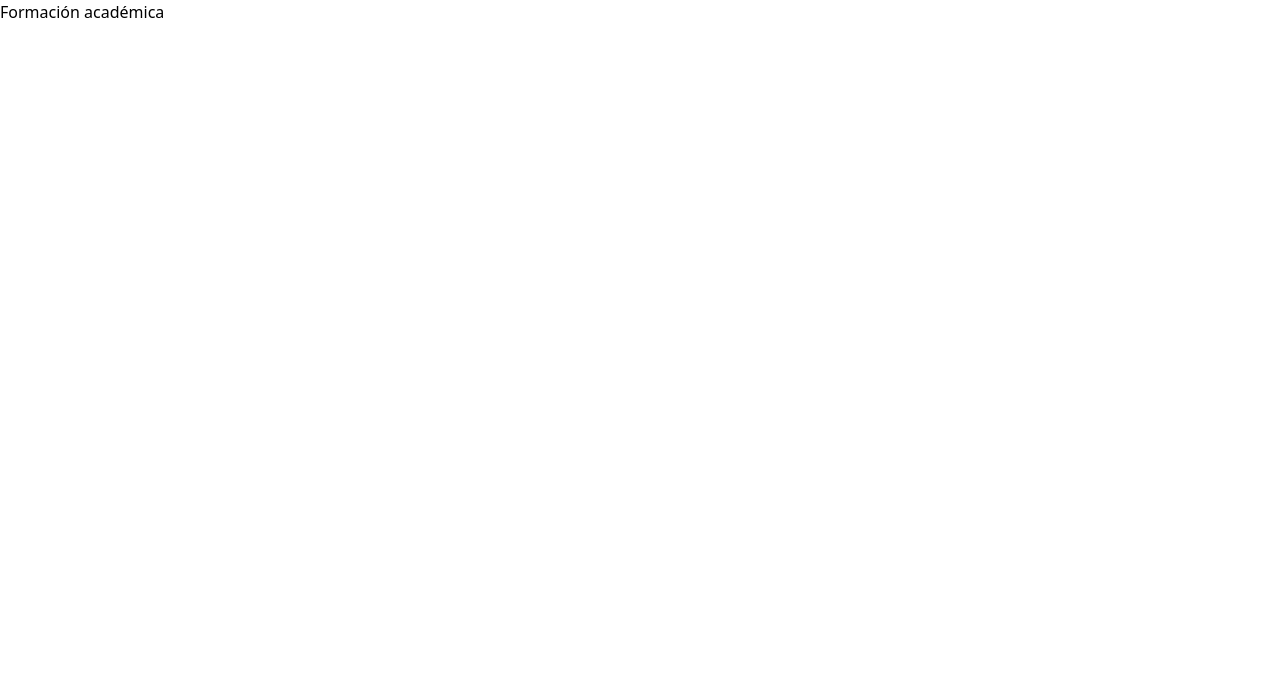
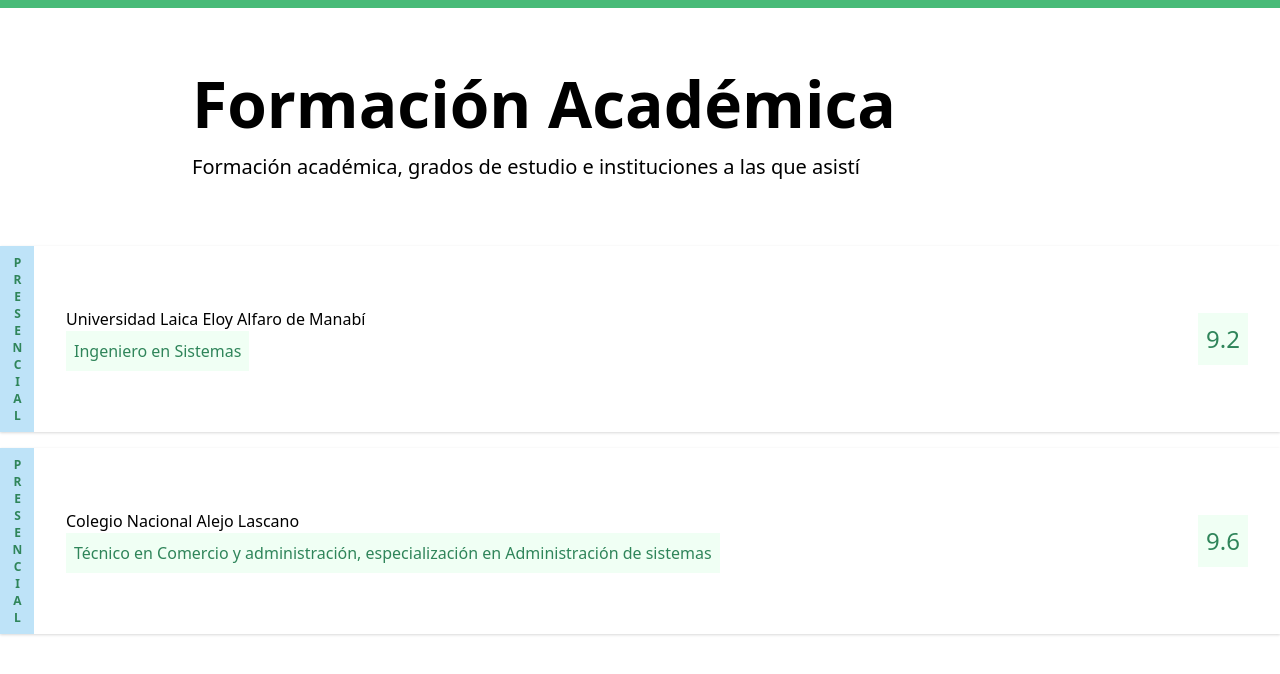
Before and after one commit to HuAnPQ/mi-portafolio-web, a Gatsby site: page /presencial in a window 1280 px wide. Built offline with nearby package versions, Linux system fonts and the light colour scheme; Gatsby itself is replaced by a stand-in of ours.

Commit message:
Vista de Educacion - dinamicas

```diff
--- a/src/components/post.js
+++ b/src/components/post.js
@@ -11,7 +11,9 @@
             <div className="p-8">
                 <h4 className="font-bold h-16 overflow-y-hidden">{element.title}</h4>
                 <div className="text-center mt-8">
-                    <a href={element.link} className="btn">Leer</a>
+                    <a href={element.link} className="btn" target="_blank" rel="noopener noreferrer">
+                        Leer
+                    </a>
                 </div>
             </div>
         </div>
--- a/src/data/educacion/presencial.json
+++ b/src/data/educacion/presencial.json
@@ -10,8 +10,8 @@
         },
         {
             "name": "Colegio Nacional Alejo Lascano",
-            "score": "Técnico en Comercio y administración, especialización en Administración de sistemas",
-            "degree": "9.6"
+            "degree": "Técnico en Comercio y administración, especialización en Administración de sistemas",
+            "score": "9.6"
         }
     ]
 }
--- a/src/styles/global.css
+++ b/src/styles/global.css
@@ -9,6 +9,7 @@
 }
 
 .repos-list{
+    column-width: 25%;
     columns: 3;
     -moz-columns: 3;
     column-rule: 1px solid;
@@ -16,5 +17,12 @@
 }
 
 .repos-list li{
+    @apply p-4;
     break-inside: avoid-column;
 }
+
+.vertical-text{
+    writing-mode: vertical-rl;
+    text-orientation: upright;
+    @apply bg-blue-200 text-green-700 text-xs text-center uppercase font-bold p-2 inline-block;
+}
--- a/src/templates/education.js
+++ b/src/templates/education.js
@@ -2,12 +2,57 @@
 import { graphql } from 'gatsby';
 
 export default (props) => {
-    console.log('props.data :', props.data);
+    const pageData = props.data.educacionJson;
     return (
         <div>
-            <header>
-                <h2>{props.data.educacionJson.title}</h2>
+            <header className="py-12 border-green-500 border-solid border-t-8">
+                <div className="max-w-4xl mx-auto">
+                    <h2 className="capitalize text-6xl font-bold">{pageData.title}</h2>
+                    <p className="text-xl">{pageData.description}</p>
+                </div>
             </header>
+            <ul>
+                {
+                    pageData.items.map((item, index) => (
+                        <li className="bg-white shadow mt-4 flex" key="{index}">
+                            <p className="vertical-text">{pageData.slug}</p>
+                            <div className="flex items-center flex-1 p-8">
+                                <div className="flex-1">
+                                    <h3>{item.name}</h3>
+                                    {
+                                        item.degree && <span className="inline-block p-2 radius bg-green-100 text-green-700">
+                                            {item.degree}
+                                        </span>
+                                    }
+                                    {
+                                        item.url && <a href={item.url} target="_blank"
+                                            rel="noopener noreferrer"
+                                            className="btn inline-block mt-4">
+                                            Ver mas
+                                        </a>
+                                    }
+                                    {
+                                        item.description && <p className="inline-block pt-2 text-green-600">
+                                            {item.description}
+                                        </p>
+                                    }
+                                    {
+                                        item.place && <p className="block pt-1 text-green-400 text-xs">
+                                            {item.place}
+                                        </p>
+                                    }
+                                </div>
+                                <div className="inline-block">
+                                    <span className="inline-block p-2 text-2xl bg-green-100 text-green-700">
+                                        {item.score}
+                                        {item.date}
+                                    </span>
+                                </div>
+                            </div>
+                        </li>
+                    ))
+                }
+            </ul>
         </div>
     );
 }
@@ -15,6 +60,7 @@
 export const query = graphql`
 query ($slug: String ) {
     educacionJson (slug: { eq: $slug }) {
+        slug
         title
         description
         items {
```
